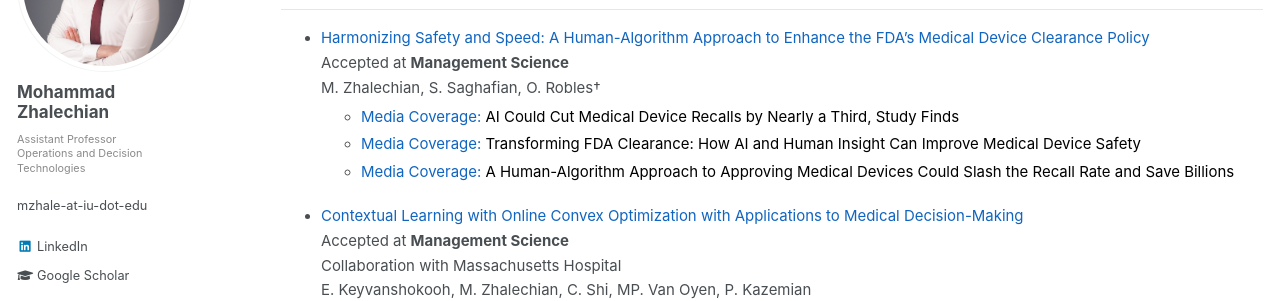
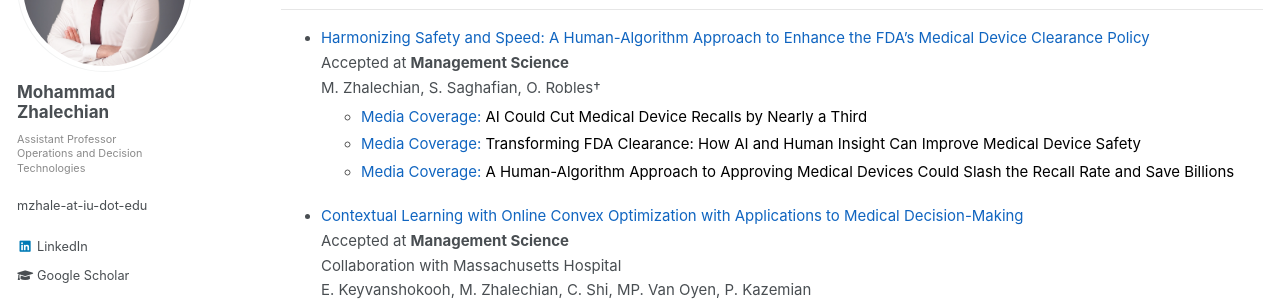
Before and after one commit to mzhalechian/mzhalechian.github.io, a Jekyll site: the page built from _pages/research.md, in a window 1280 px wide and 900 px high. Shown: the part 211-512 px from the top of the window. Built offline with Jekyll 4.4.1, drawn with Linux system fonts in a browser that asks for light colours.

Commit message:
Shorten INFORMS coverage title (drop 'Study Finds') on research page and CV
Co-Authored-By: Claude Fable 5.1 <noreply@anthropic.com>

```diff
--- a/_pages/research.md
+++ b/_pages/research.md
@@ -36,7 +36,7 @@ ___
 * [Harmonizing Safety and Speed: A Human-Algorithm Approach to Enhance the FDA's Medical Device Clearance Policy](https://pubsonline.informs.org/doi/abs/10.1287/mnsc.2024.06477)
 Accepted at **Management Science**
 M. Zhalechian, S. Saghafian, O. Robles&dagger;
-  * <span style="color:black">[Media Coverage:](https://www.informs.org/News-Room/INFORMS-Releases/News-Releases/AI-Could-Cut-Medical-Device-Recalls-by-Nearly-a-Third-Study-Finds) AI Could Cut Medical Device Recalls by Nearly a Third, Study Finds </span>
+  * <span style="color:black">[Media Coverage:](https://www.informs.org/News-Room/INFORMS-Releases/News-Releases/AI-Could-Cut-Medical-Device-Recalls-by-Nearly-a-Third-Study-Finds) AI Could Cut Medical Device Recalls by Nearly a Third </span>
   * <span style="color:black"> [Media Coverage:](https://www.devdiscourse.com/article/health/3021077-transforming-fda-clearance-how-ai-and-human-insight-can-improve-medical-device-safety) Transforming FDA Clearance: How AI and Human Insight Can Improve Medical Device Safety </span>
   * <span style="color:black">[Media Coverage:](https://www.hks.harvard.edu/faculty-research/policy-topics/health/human-algorithm-approach-approving-medical-devices-could) A Human-Algorithm Approach to Approving Medical Devices Could Slash the Recall Rate and Save Billions </span>
 
```
Also changed, not shown: 1 other file.
